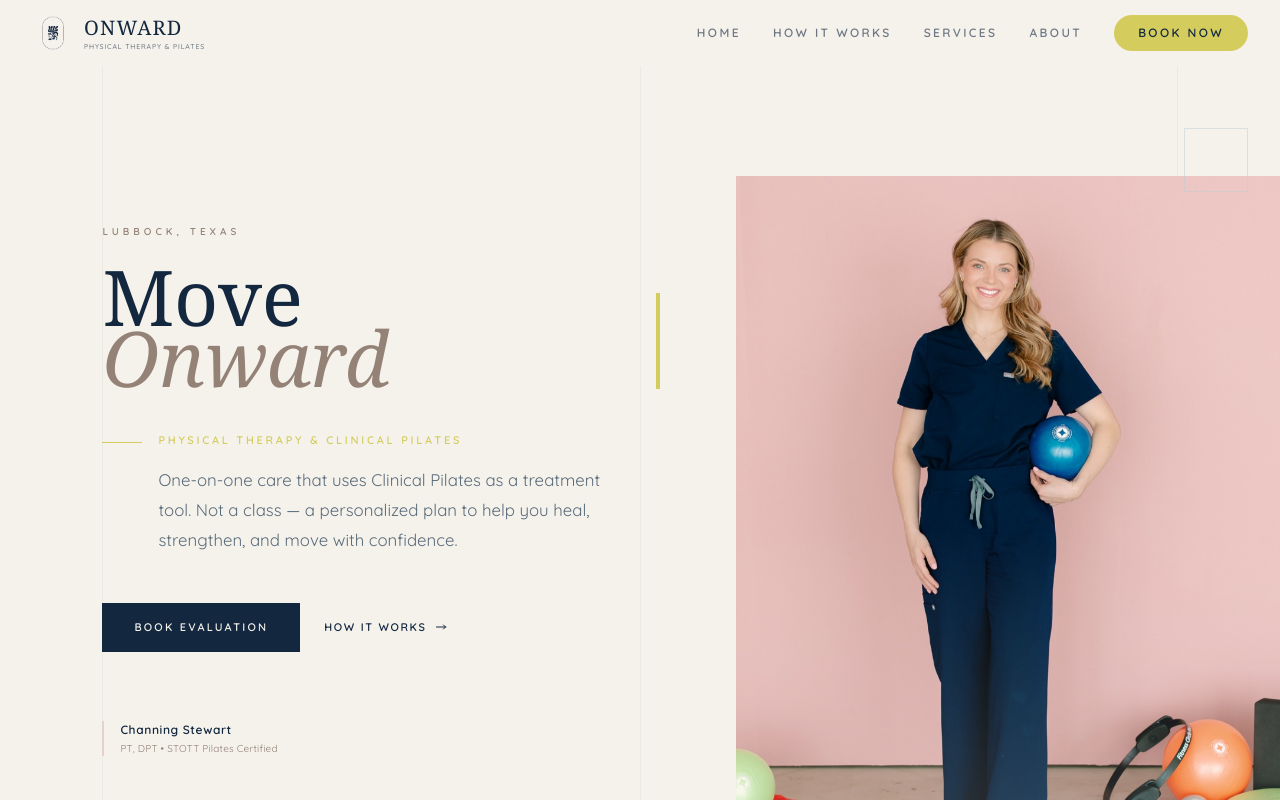
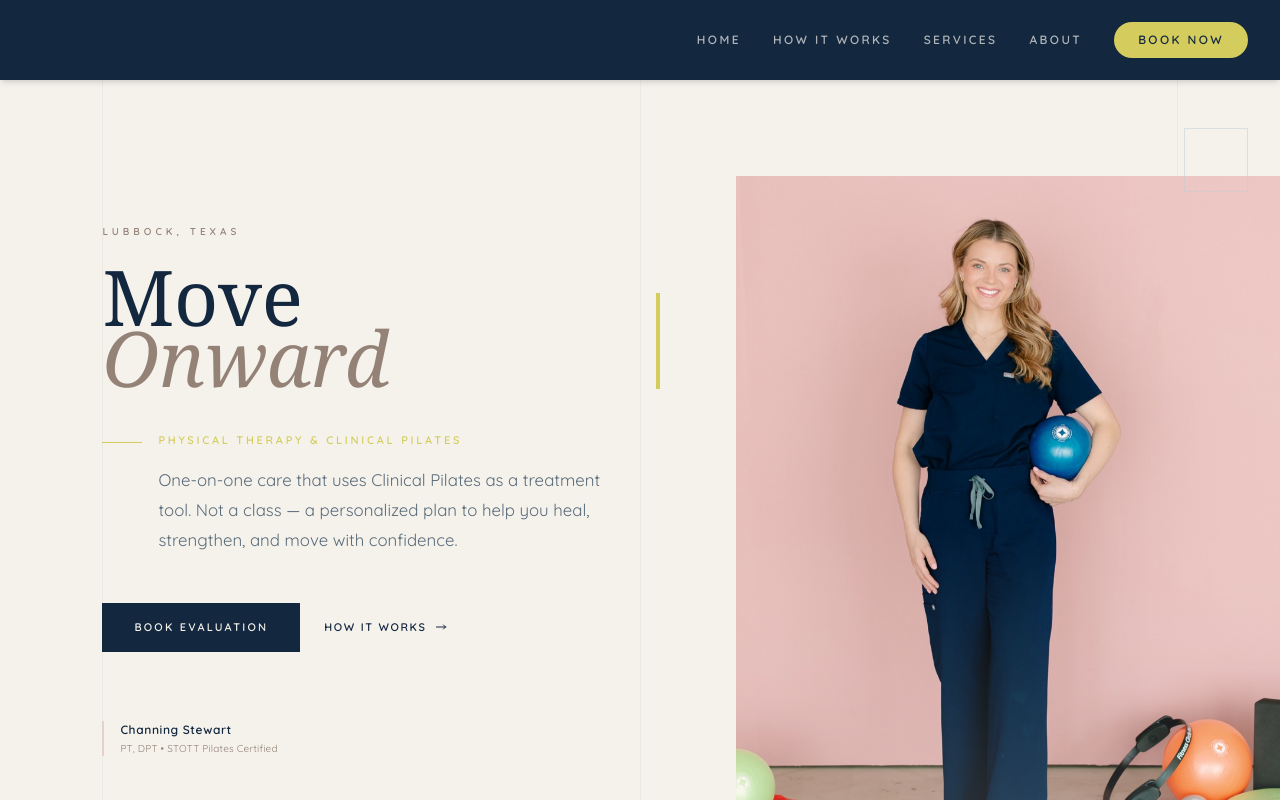
Before and after one commit to josistew/onward-pilates-website, a Next.js app: page / in a window 1280 px wide. Shown: the top 800 px of the page. Built offline with nearby package versions, Linux system fonts and the light colour scheme; a web font is replaced by a local one.

Commit message:
feat: update header design with new logo and colors
Change header background to solid navy and update logo/nav colors.

```diff
--- a/components/navigation.tsx
+++ b/components/navigation.tsx
@@ -25,29 +25,17 @@ export function Navigation() {
 
   return (
     <header
-      className={`fixed top-0 left-0 right-0 z-50 transition-all duration-300 ${
-        scrolled || isOpen
-          ? "bg-[#13273F]/95 shadow-md backdrop-blur-sm"
-          : "bg-[#F5F2EC]/80 backdrop-blur-sm"
-      }`}
+      className="fixed top-0 left-0 right-0 z-50 bg-[#13273F] shadow-md"
     >
-      <nav className="mx-auto flex max-w-7xl items-center justify-between px-6 py-3 lg:px-8">
-        <Link href="/" className="flex items-center gap-2.5">
+      <nav className="mx-auto flex max-w-7xl items-center justify-between px-6 py-4 lg:px-8">
+        <Link href="/">
           <Image
-            src={scrolled || isOpen ? "/images/logo-pill-white.png" : "/images/logo-pill-navy.png"}
-            alt="Onward PT & Pilates"
-            width={32}
-            height={48}
-            className="h-[38px] w-auto lg:h-[42px]"
+            src="/images/logo-wordmark-white.png"
+            alt="Onward Physical Therapy & Pilates"
+            width={180}
+            height={50}
+            className="h-[40px] w-auto lg:h-[48px]"
           />
-          <div className="flex flex-col items-start">
-            <span className={`font-serif text-lg tracking-[0.06em] lg:text-xl transition-colors duration-300 ${scrolled || isOpen ? "text-[#F5F2EC]" : "text-[#13273F]"}`}>
-              ONWARD
-            </span>
-            <span className={`font-sans text-[6px] font-medium tracking-[0.12em] lg:text-[7px] transition-colors duration-300 ${scrolled || isOpen ? "text-[#F5F2EC]/70" : "text-[#13273F]/60"}`}>
-              PHYSICAL THERAPY & PILATES
-            </span>
-          </div>
         </Link>
 
         {/* Desktop Navigation */}
@@ -56,7 +44,7 @@ export function Navigation() {
             <Link
               key={link.href}
               href={link.href}
-              className={`text-xs font-semibold tracking-[0.2em] transition-colors duration-300 ${scrolled || isOpen ? "text-[#F5F2EC]/70 hover:text-[#F5F2EC]" : "text-[#13273F]/60 hover:text-[#13273F]"}`}
+              className="text-xs font-semibold tracking-[0.2em] text-[#F5F2EC]/70 transition-colors duration-300 hover:text-[#F5F2EC]"
             >
               {link.label}
             </Link>
@@ -74,7 +62,7 @@ export function Navigation() {
         {/* Mobile Menu Button */}
         <button
           type="button"
-          className={`md:hidden transition-colors duration-300 ${scrolled || isOpen ? "text-[#F5F2EC]" : "text-[#13273F]"}`}
+          className="text-[#F5F2EC] md:hidden"
           onClick={() => setIsOpen(!isOpen)}
           aria-label={isOpen ? "Close menu" : "Open menu"}
         >
```
Also changed, not shown: public/images/logo-wordmark-white.png (added).
